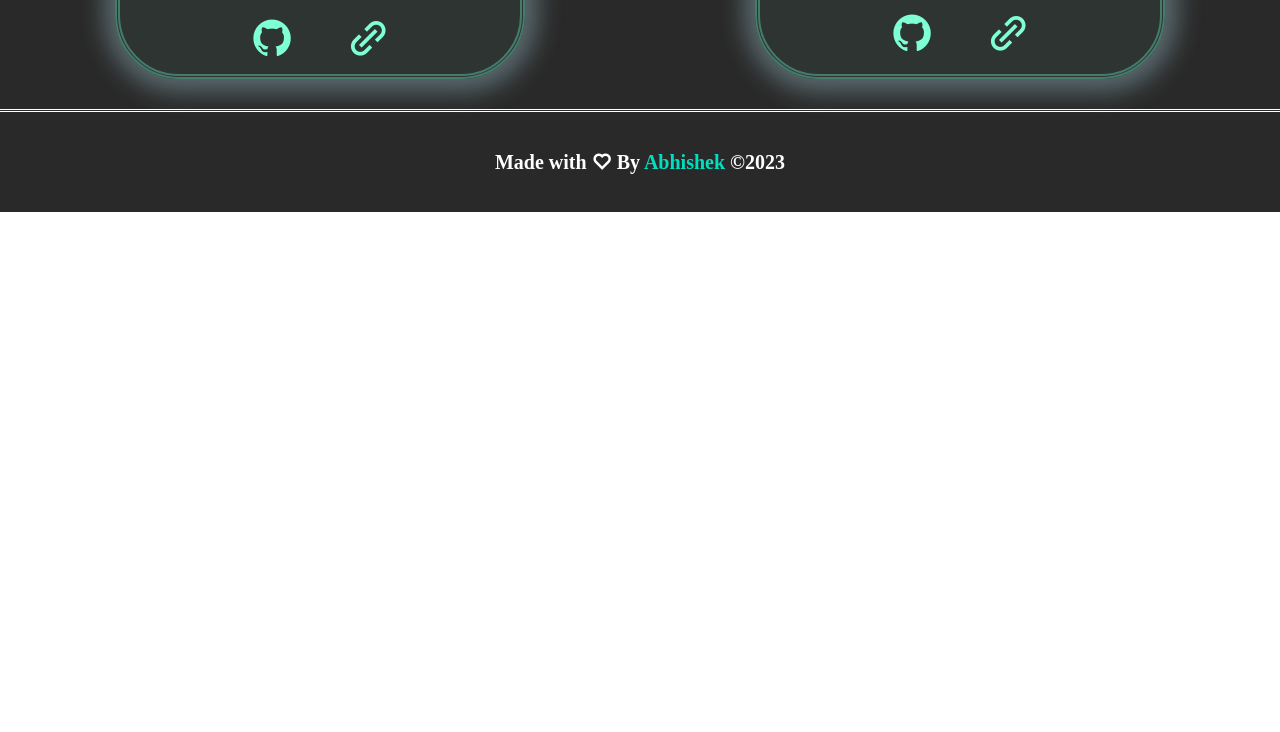
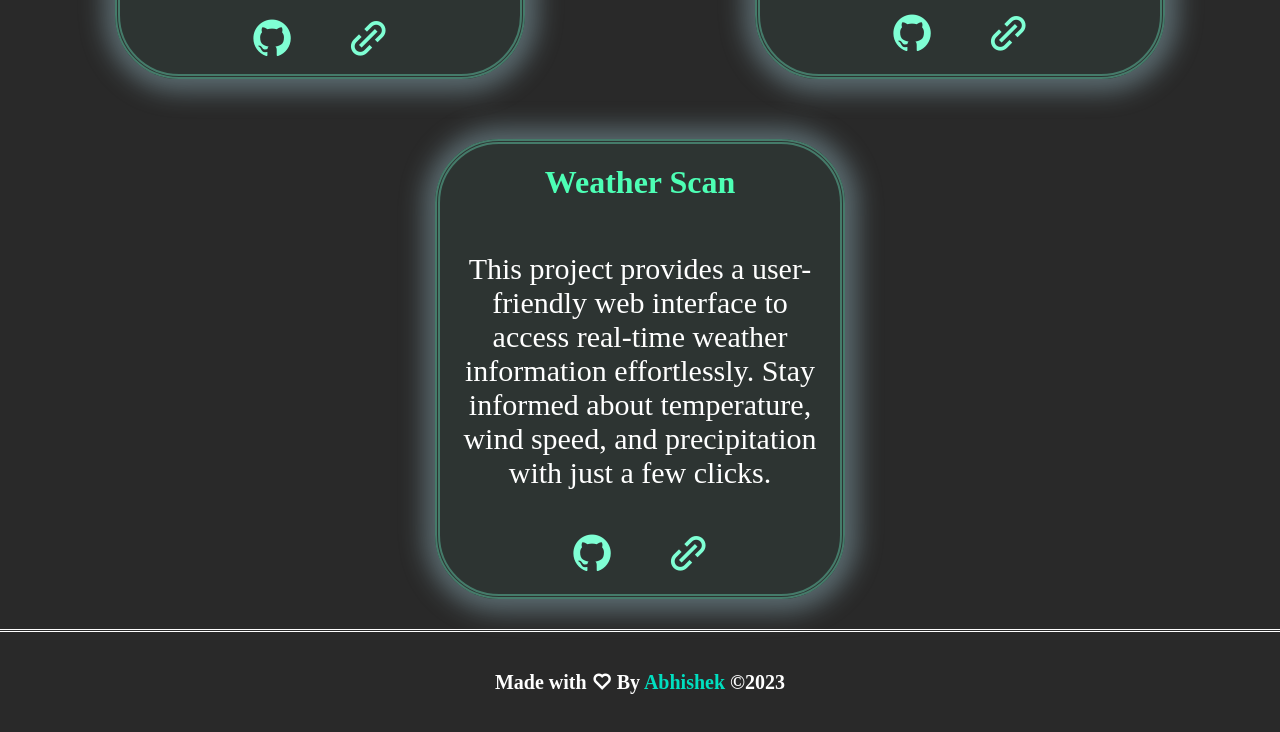
Before and after one commit to abhishek7-s/me, a plain HTML site: page index.html in a window 1280 px wide. Shown: the part 2657-3389 px from the top of the page. Before the commit the page ends 2869 px from the top, so only its background shows below. Drawn offline with nearby package versions, Linux system fonts and the light colour scheme.

Commit message:
added Project

```diff
--- a/index.html
+++ b/index.html
@@ -135,6 +135,20 @@
                 </div>
 
             </div>
+            <div class="pr1">
+                <h1>Weather Scan</h1>
+                <p>
+                    This project provides a user-friendly web interface to access real-time weather information effortlessly. Stay informed about temperature, wind speed, and precipitation with just a few clicks.
+                </p>
+
+
+                <div class="links">
+                    <a href="https://github.com/abhishek7-s/weather-scan" target="_blank"> <i class='bx bxl-github'></i> </a>
+
+                    <a href="https://abhishek7-s.github.io/weather-scan" target="_blank"> <i class='bx bx-link-alt' ></i> </a>
+                </div>
+
+            </div>
 
 
 
```
